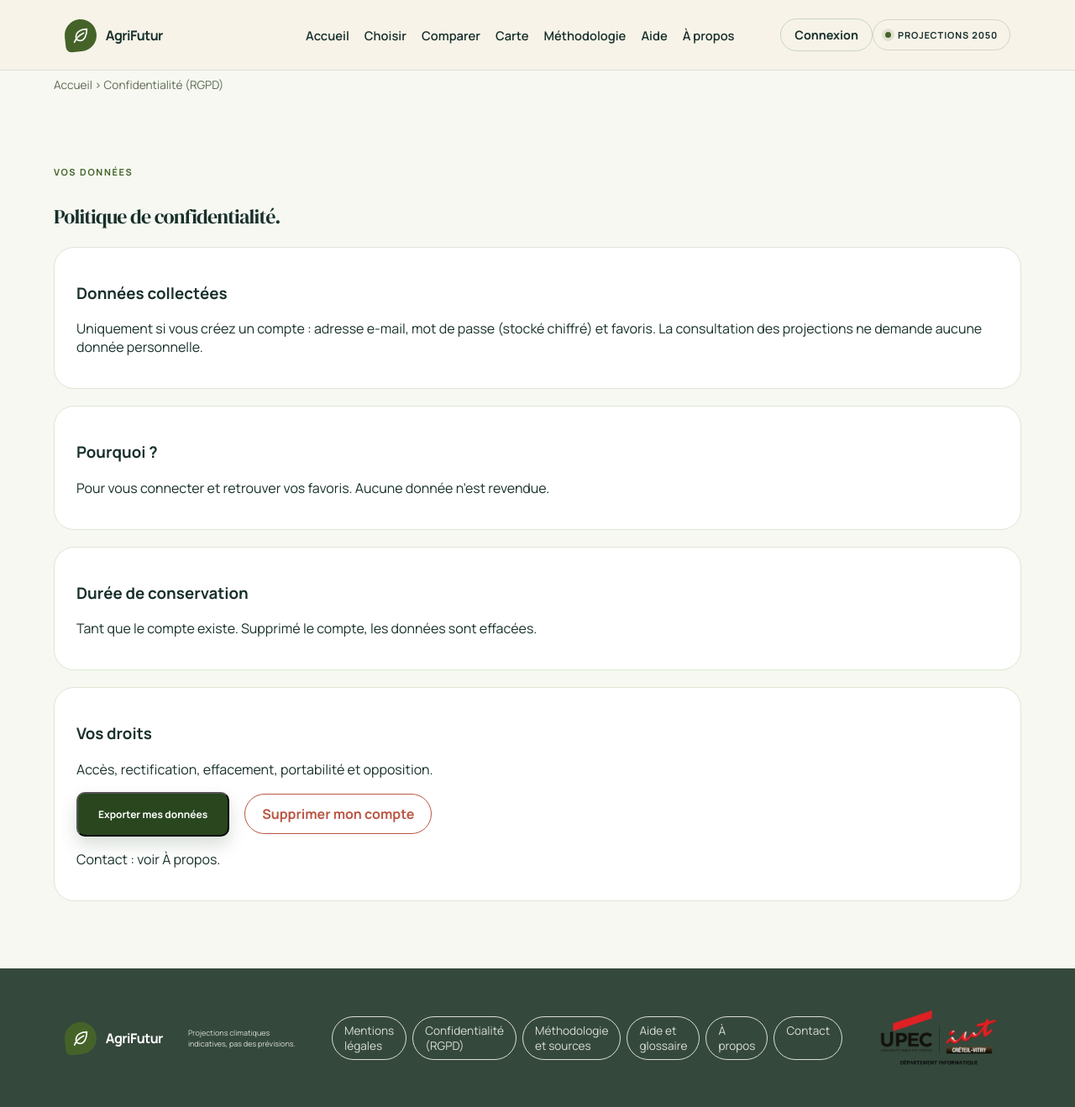
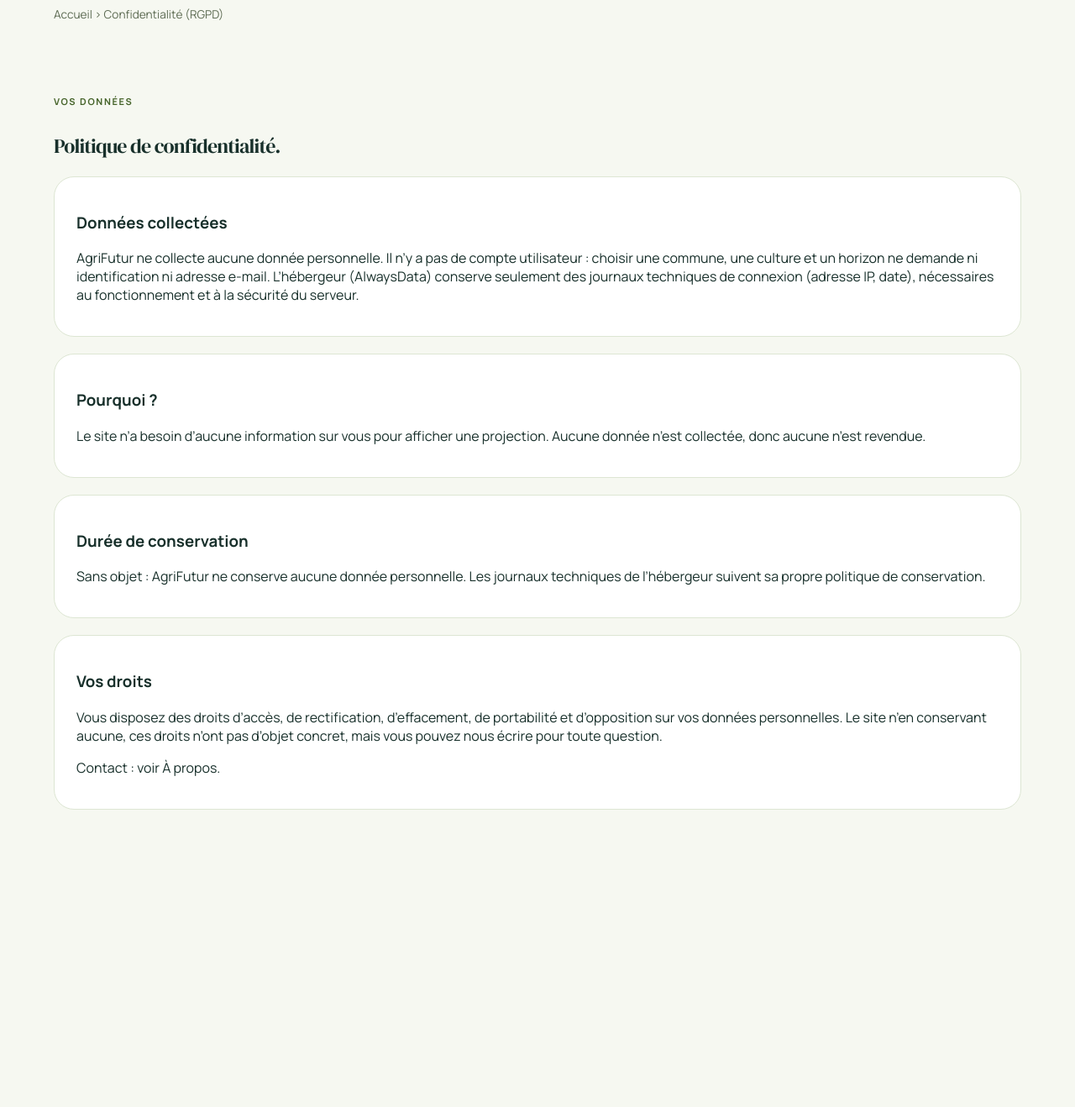
Before and after one commit to Ylan-L/SAE-3.01-2026-2027, a plain HTML site: page Dossier Partie DEV/SAE301_Code_maquette/rgpd.html in a window 1280 px wide. Shown: the whole page at 84% size. After the commit the page ends 1044 px from the top, so only its background shows below. Drawn offline with Linux system fonts and the light colour scheme.

Commit message:
Revise RGPD policy for data collection clarity
Updated the RGPD policy to clarify data collection practices and user rights.

```diff
--- a/Dossier Partie DEV/SAE301_Code_maquette/rgpd.html
+++ b/Dossier Partie DEV/SAE301_Code_maquette/rgpd.html
@@ -9,36 +9,34 @@
 <body class="subpage">
 <main>
 
-  <header class="site-header">
-    <input type="checkbox" id="menu-toggle" class="menu-toggle" aria-label="Ouvrir le menu">
-    <a class="brand" href="index.html" aria-label="AgriFutur, accueil">
-      <span class="brand-mark"><svg aria-hidden="true" fill="none" height="22" width="22" viewBox="0 0 24 24" stroke="currentColor" stroke-linecap="round" stroke-linejoin="round" stroke-width="1.8"><path d="M20 4c-8 0-14 4-14 10 0 3 2 5 5 5 6 0 9-7 9-15Z"/><path d="M4 21c2-5 6-9 12-12"/></svg></span>
-      <span>AgriFutur</span>
-    </a>
-    <nav class="nav" aria-label="Navigation principale">
-      <a href="index.html">Accueil</a>
-      <a href="explorer.html">Choisir</a>
-      <a href="comparer.html">Comparer</a>
-      <a href="carte.html">Carte</a>
-      <a href="methode.html">Méthodologie</a>
-      <a href="aide.html">Aide</a>
-      <a href="apropos.html">À propos</a>
-    </nav>
-    <div class="header-actions">
-      <a class="login-link" href="connexion.html">Connexion</a>
-      <span class="projection-badge"><span></span> Projections 2050</span>
-      <label class="menu-button" for="menu-toggle"><svg aria-hidden="true" fill="none" height="20" width="20" viewBox="0 0 24 24" stroke="currentColor" stroke-linecap="round" stroke-linejoin="round" stroke-width="1.8"><path d="M4 7h16"/><path d="M4 12h16"/><path d="M4 17h16"/></svg></label>
-    </div>
-  </header>
+<div id="site-header"></div>
+
   <nav class="breadcrumb" aria-label="Fil d’Ariane"><a href="index.html">Accueil</a> › Confidentialité (RGPD)</nav>
-<section class="evolution"><p class="kicker">Vos données</p><h2>Politique de confidentialité.</h2><article class="evo-card"><h3>Données collectées</h3><p>Uniquement si vous créez un compte : adresse e-mail, mot de passe (stocké chiffré) et favoris. La consultation des projections ne demande aucune donnée personnelle.</p></article><article class="evo-card"><h3>Pourquoi ?</h3><p>Pour vous connecter et retrouver vos favoris. Aucune donnée n’est revendue.</p></article><article class="evo-card"><h3>Durée de conservation</h3><p>Tant que le compte existe. Supprimé le compte, les données sont effacées.</p></article><article class="evo-card"><h3>Vos droits</h3><p>Accès, rectification, effacement, portabilité et opposition.</p><div class="evo-next"><button class="primary-button" type="button">Exporter mes données</button><button class="danger-btn" type="button">Supprimer mon compte</button></div><p>Contact : voir <a href="apropos.html#contact">À propos</a>.</p></article></section>
-  <footer>
-    <a class="brand footer-brand" href="index.html"><span class="brand-mark"><svg aria-hidden="true" fill="none" height="22" width="22" viewBox="0 0 24 24" stroke="currentColor" stroke-linecap="round" stroke-linejoin="round" stroke-width="1.8"><path d="M20 4c-8 0-14 4-14 10 0 3 2 5 5 5 6 0 9-7 9-15Z"/><path d="M4 21c2-5 6-9 12-12"/></svg></span><span>AgriFutur</span></a>
-    <p>Projections climatiques indicatives, pas des prévisions.</p>
-    <div class="scope"><a href="mentions.html">Mentions légales</a><a href="rgpd.html">Confidentialité (RGPD)</a><a href="methode.html">Méthodologie et sources</a><a href="aide.html">Aide et glossaire</a><a href="apropos.html">À propos</a><a href="apropos.html#contact">Contact</a></div>
-    <div class="logos"><img src="img/upec-iutcv_info-color.png" alt="UPEC — Université Paris-Est Créteil, IUT de Créteil-Vitry"></div>
-  </footer>
+<section class="evolution">
+  <p class="kicker">Vos données</p>
+  <h2>Politique de confidentialité.</h2>
+  <article class="evo-card">
+    <h3>Données collectées</h3>
+    <p>AgriFutur ne collecte aucune donnée personnelle. Il n’y a pas de compte utilisateur : choisir une commune, une culture et un horizon ne demande ni identification ni adresse e-mail. L’hébergeur (AlwaysData) conserve seulement des journaux techniques de connexion (adresse IP, date), nécessaires au fonctionnement et à la sécurité du serveur.</p>
+  </article>
+  <article class="evo-card">
+    <h3>Pourquoi ?</h3>
+    <p>Le site n’a besoin d’aucune information sur vous pour afficher une projection. Aucune donnée n’est collectée, donc aucune n’est revendue.</p>
+  </article>
+  <article class="evo-card">
+    <h3>Durée de conservation</h3>
+    <p>Sans objet : AgriFutur ne conserve aucune donnée personnelle. Les journaux techniques de l’hébergeur suivent sa propre politique de conservation.</p>
+  </article>
+  <article class="evo-card">
+    <h3>Vos droits</h3>
+    <p>Vous disposez des droits d’accès, de rectification, d’effacement, de portabilité et d’opposition sur vos données personnelles. Le site n’en conservant aucune, ces droits n’ont pas d’objet concret, mais vous pouvez nous écrire pour toute question.</p>
+    <p>Contact : voir <a href="apropos.html#contact">À propos</a>.</p>
+  </article>
+</section>
+
+<div id="site-footer"></div>
 
 </main>
+<script src="layout.js"></script>
 </body>
 </html>
```
